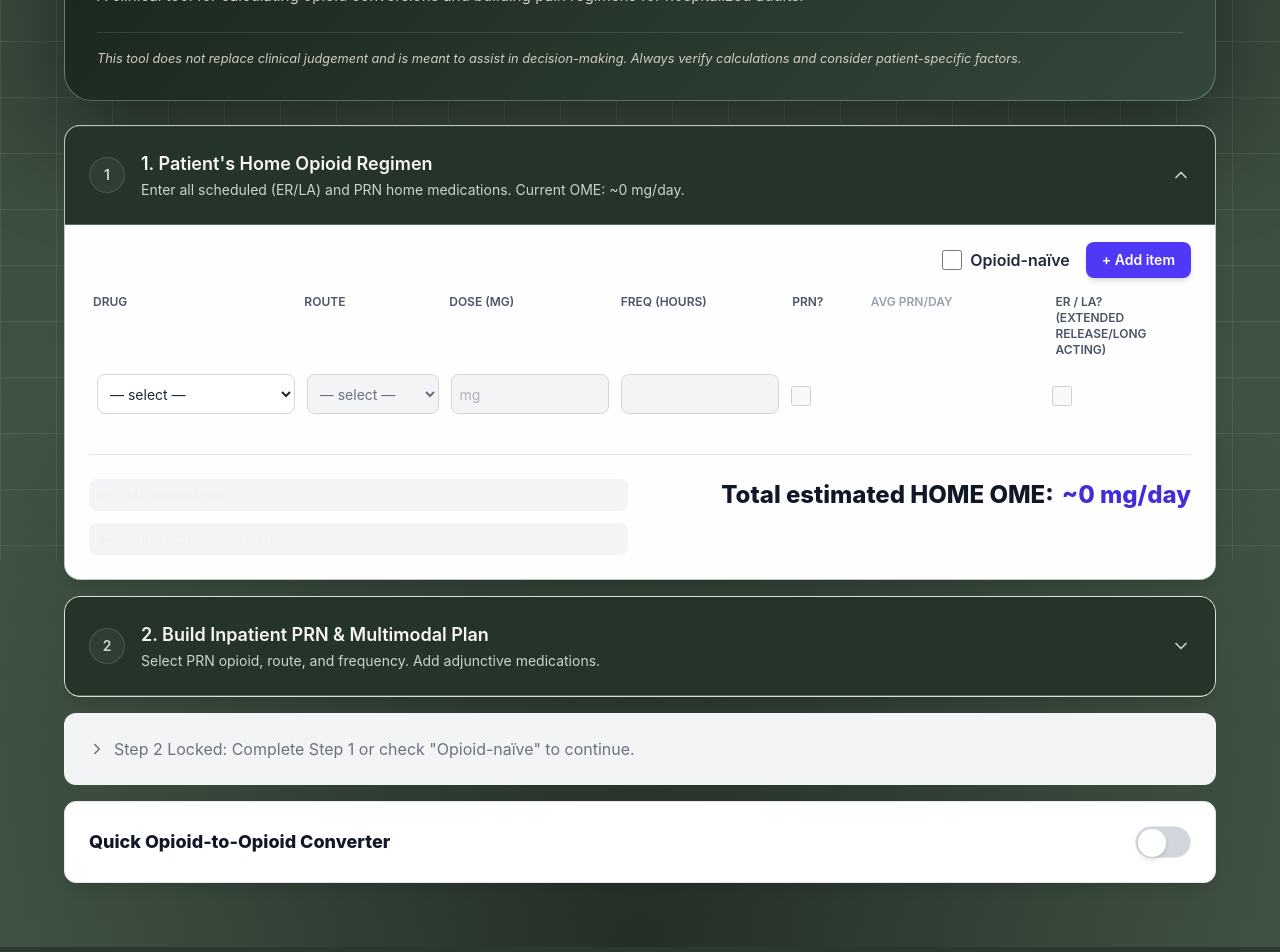
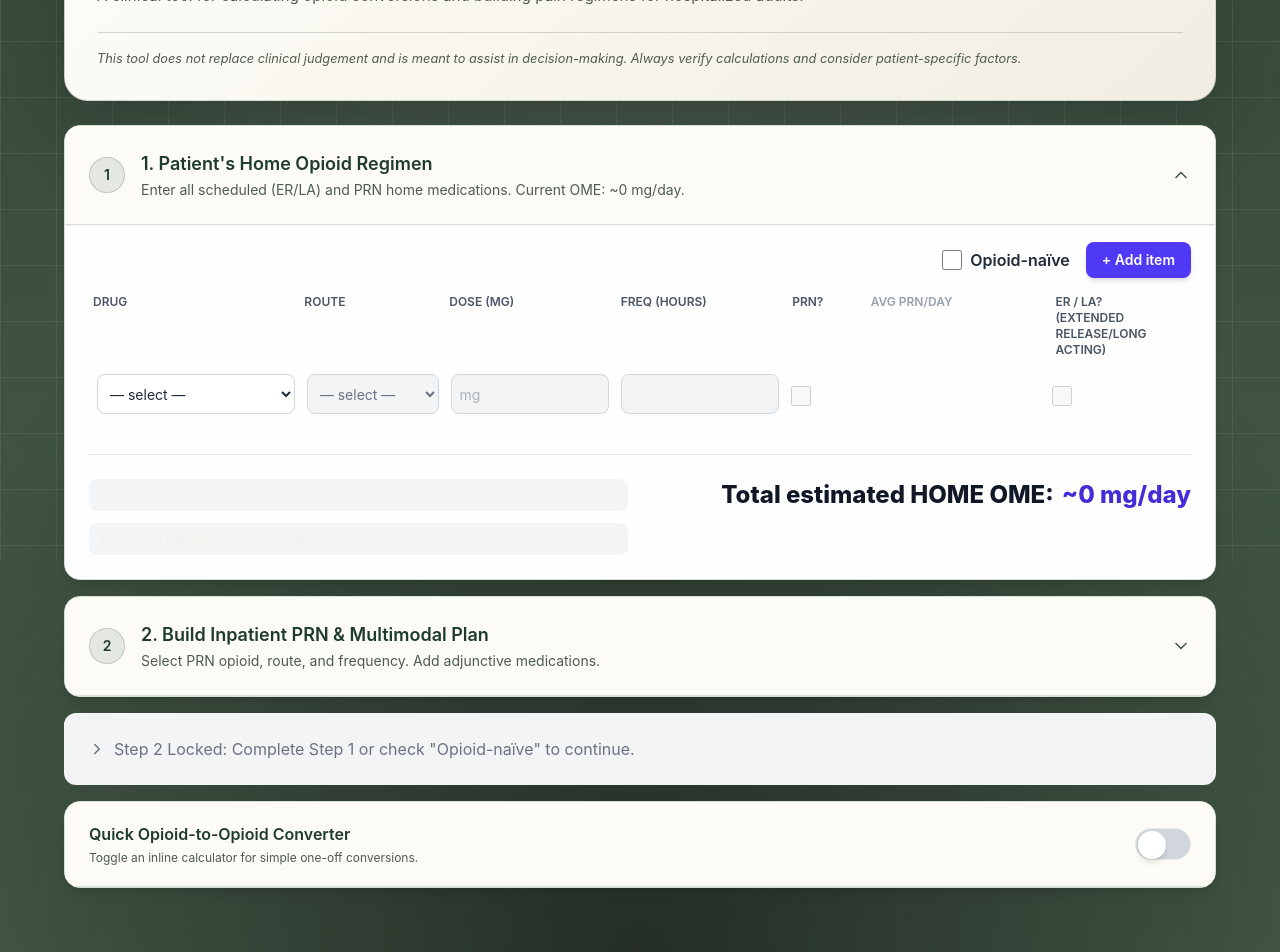
Before and after one commit to NotoMD-dev/notomed-site, a Next.js app: page /tools/opioid-calc in a window 1280 px wide. Shown: the part 239-1191 px from the top of the page. Built offline with nearby package versions, Linux system fonts and the light colour scheme.

Commit message:
Improve tool hero contrast

```diff
--- a/src/app/globals.css
+++ b/src/app/globals.css
@@ -45,18 +45,19 @@
   --pill-border: #7a897b;
   --pill-text: #f0e5d7;
 
-  --tool-hero-bg-from: #18241c;
-  --tool-hero-bg-to: #33483a;
-  --tool-hero-border: rgba(152, 196, 169, 0.45);
-  --tool-hero-muted: #d4cbc0;
+  --tool-hero-bg-from: #fefdf9;
+  --tool-hero-bg-to: #f2ede2;
+  --tool-hero-border: rgba(48, 80, 61, 0.2);
+  --tool-hero-muted: #4f5d51;
+  --tool-hero-title: #1f3b2d;
   --tool-back-bg: rgba(67, 84, 71, 0.95);
   --tool-back-border: #7a897b;
   --tool-back-text: #f0e5d7;
-  --tool-panel-header-bg: #243428;
-  --tool-panel-header-hover: #2e4534;
-  --tool-panel-header-border: rgba(138, 162, 145, 0.55);
-  --tool-panel-header-text: #f9f6ef;
-  --tool-panel-header-subtext: rgba(233, 241, 232, 0.85);
+  --tool-panel-header-bg: #fcfbf6;
+  --tool-panel-header-hover: #f3f6f1;
+  --tool-panel-header-border: #d7e0d4;
+  --tool-panel-header-text: #1f3b2d;
+  --tool-panel-header-subtext: #4c5c50;
 }
 
 :root[data-theme="light"] {
@@ -99,18 +100,19 @@
   --pill-border: #b7a88f;
   --pill-text: #2f271d;
 
-  --tool-hero-bg-from: #dfe7dc;
-  --tool-hero-bg-to: #c7d5c8;
+  --tool-hero-bg-from: #ffffff;
+  --tool-hero-bg-to: #f4f7f1;
   --tool-hero-border: rgba(63, 107, 83, 0.35);
-  --tool-hero-muted: #4a4035;
+  --tool-hero-muted: #3c4c41;
+  --tool-hero-title: #1f3b2d;
   --tool-back-bg: rgba(83, 101, 88, 0.15);
   --tool-back-border: #748a78;
   --tool-back-text: #2f271d;
-  --tool-panel-header-bg: #aec2b0;
-  --tool-panel-header-hover: #9ab39e;
-  --tool-panel-header-border: rgba(63, 107, 83, 0.45);
-  --tool-panel-header-text: #1f241e;
-  --tool-panel-header-subtext: rgba(32, 34, 30, 0.75);
+  --tool-panel-header-bg: #fdfaf4;
+  --tool-panel-header-hover: #f6f8f2;
+  --tool-panel-header-border: rgba(63, 107, 83, 0.35);
+  --tool-panel-header-text: #1f3b2d;
+  --tool-panel-header-subtext: #4c5c50;
 }
 
 @theme inline {
@@ -258,18 +260,19 @@ body {
 }
 
 .tool-hero {
-  border-radius: 28px;
+  border-radius: 24px;
   border: 1px solid var(--tool-hero-border);
-  background: linear-gradient(135deg, var(--tool-hero-bg-from), var(--tool-hero-bg-to));
+  background: linear-gradient(140deg, var(--tool-hero-bg-from), var(--tool-hero-bg-to));
   padding: 2rem;
-  box-shadow: 0 35px 100px rgba(8, 12, 10, 0.6);
+  box-shadow: 0 25px 60px rgba(20, 24, 21, 0.28);
+  color: var(--tool-hero-title);
 }
 
 .tool-hero-title {
   font-size: clamp(2rem, 4vw, 2.75rem);
   font-weight: 700;
   letter-spacing: -0.015em;
-  color: var(--text-heading);
+  color: var(--tool-hero-title);
 }
 
 .tool-hero-eyebrow {
@@ -288,7 +291,7 @@ body {
 
 .tool-hero-footnote {
   margin-top: 1.5rem;
-  border-top: 1px solid rgba(255, 255, 255, 0.12);
+  border-top: 1px solid rgba(31, 59, 45, 0.18);
   padding-top: 1rem;
   font-size: 0.8rem;
   font-style: italic;
@@ -300,7 +303,8 @@ body {
   color: var(--tool-panel-header-text);
 }
 
-button.tool-module-header:hover {
+button.tool-module-header:hover,
+.tool-module-header.hoverable:hover {
   background-color: var(--tool-panel-header-hover);
 }
 
--- a/src/app/tools/hypona-calc/client-page.tsx
+++ b/src/app/tools/hypona-calc/client-page.tsx
@@ -1005,6 +1005,7 @@ export default function HyponatremiaPage() {
           calculations and consider patient-specific factors.
         </p>
       }
+      maxWidthClass="max-w-5xl"
       bodyClassName="mx-auto max-w-5xl"
     >
       <HyponatremiaAppContent />
--- a/src/app/tools/opioid-calc/client-page.tsx
+++ b/src/app/tools/opioid-calc/client-page.tsx
@@ -77,22 +77,37 @@ function AppContent() {
 
       {/* Quick Converter - Secondary Tool */}
       <div
-        className={`bg-white rounded-xl shadow-lg border transition-all duration-300 ${
-          showQuick ? "border-[#8aa291] shadow-[0_14px_36px_rgba(63,107,83,0.18)]" : "border-gray-200"
+        className={`rounded-2xl border bg-white/95 shadow-lg transition-all duration-300 overflow-hidden ${
+          showQuick
+            ? "border-[color:var(--tool-panel-header-border)] shadow-[0_18px_50px_rgba(12,18,15,0.35)]"
+            : "border-[#d7e0d4]"
         }`}
       >
         <div
-          className="w-full flex items-center justify-between p-6 hover:bg-gray-50 cursor-pointer"
+          className="tool-module-header hoverable flex w-full items-center justify-between px-6 py-5 cursor-pointer"
           onClick={() => setShowQuick(!showQuick)}
+          role="button"
+          tabIndex={0}
+          onKeyDown={(event) => {
+            if (event.key === "Enter" || event.key === " ") {
+              event.preventDefault();
+              setShowQuick(!showQuick);
+            }
+          }}
         >
-          <h3 className="text-lg font-extrabold text-gray-900">
-            Quick Opioid-to-Opioid Converter
-          </h3>
+          <div>
+            <h3 className="tool-module-title text-base font-semibold">
+              Quick Opioid-to-Opioid Converter
+            </h3>
+            <p className="tool-module-subtext text-xs mt-1">
+              Toggle an inline calculator for simple one-off conversions.
+            </p>
+          </div>
           <Switch checked={showQuick} onChange={setShowQuick} />
         </div>
 
         {showQuick && (
-          <div className="p-6 pt-4 border-t border-gray-100">
+          <div className="border-t border-[#e5ede2] bg-white/95 p-6 pt-4">
             <QuickConvert />
           </div>
         )}
--- a/src/components/AccordionStep.tsx
+++ b/src/components/AccordionStep.tsx
@@ -15,9 +15,9 @@ interface AccordionStepProps {
 
 const statusClasses = {
   complete:
-    "bg-[color:rgba(210,126,88,0.2)] text-[color:var(--accent)] border border-[color:rgba(210,126,88,0.35)]",
+    "bg-[color:rgba(210,126,88,0.15)] text-[color:var(--accent)] border border-[color:rgba(210,126,88,0.35)]",
   incomplete:
-    "bg-[color:rgba(67,84,71,0.35)] text-[color:var(--tool-panel-header-subtext)] border border-[color:rgba(122,137,123,0.35)]",
+    "bg-[color:rgba(61,96,72,0.12)] text-[color:var(--tool-panel-header-text)] border border-[color:rgba(122,137,123,0.35)]",
 };
 
 export function AccordionStep({
```
